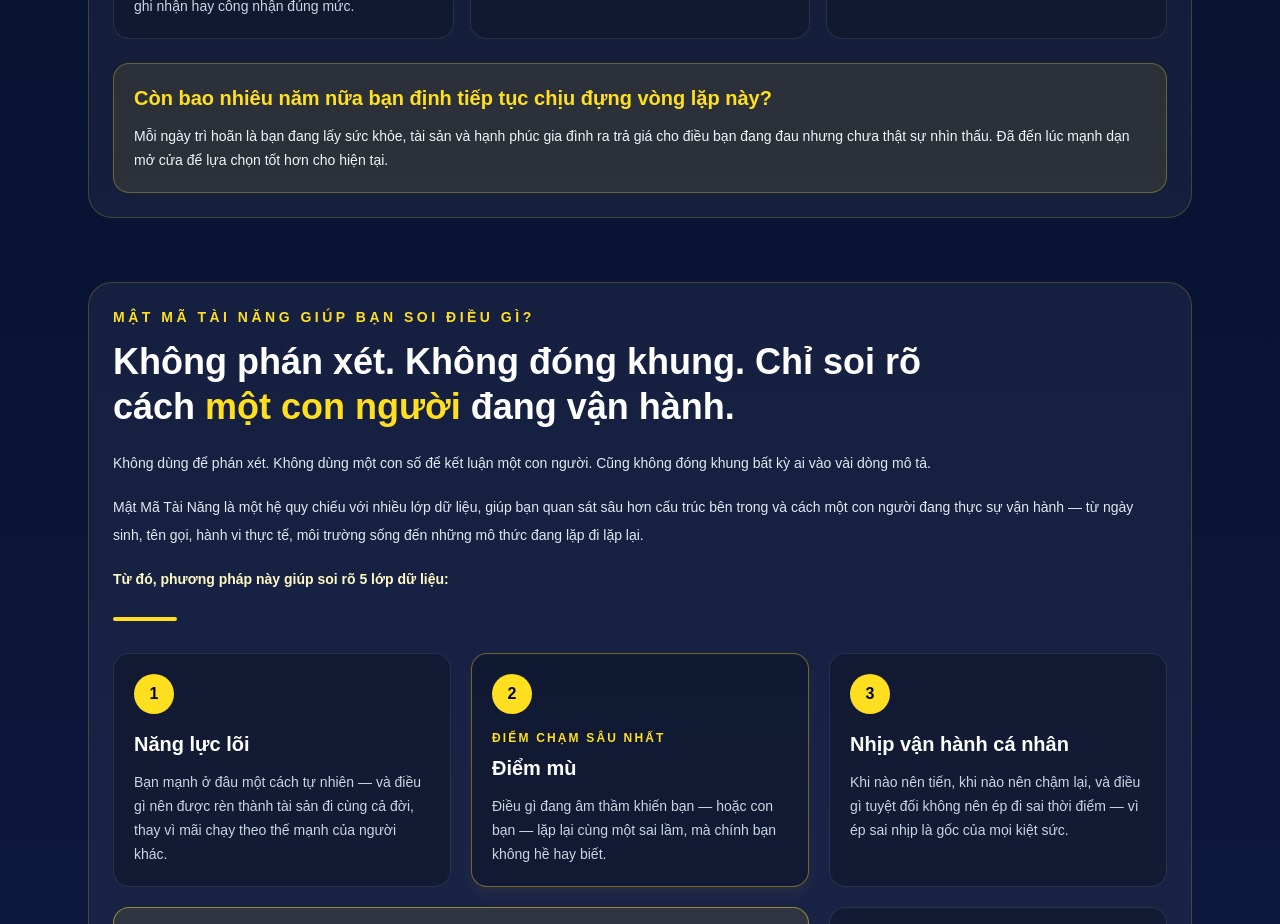
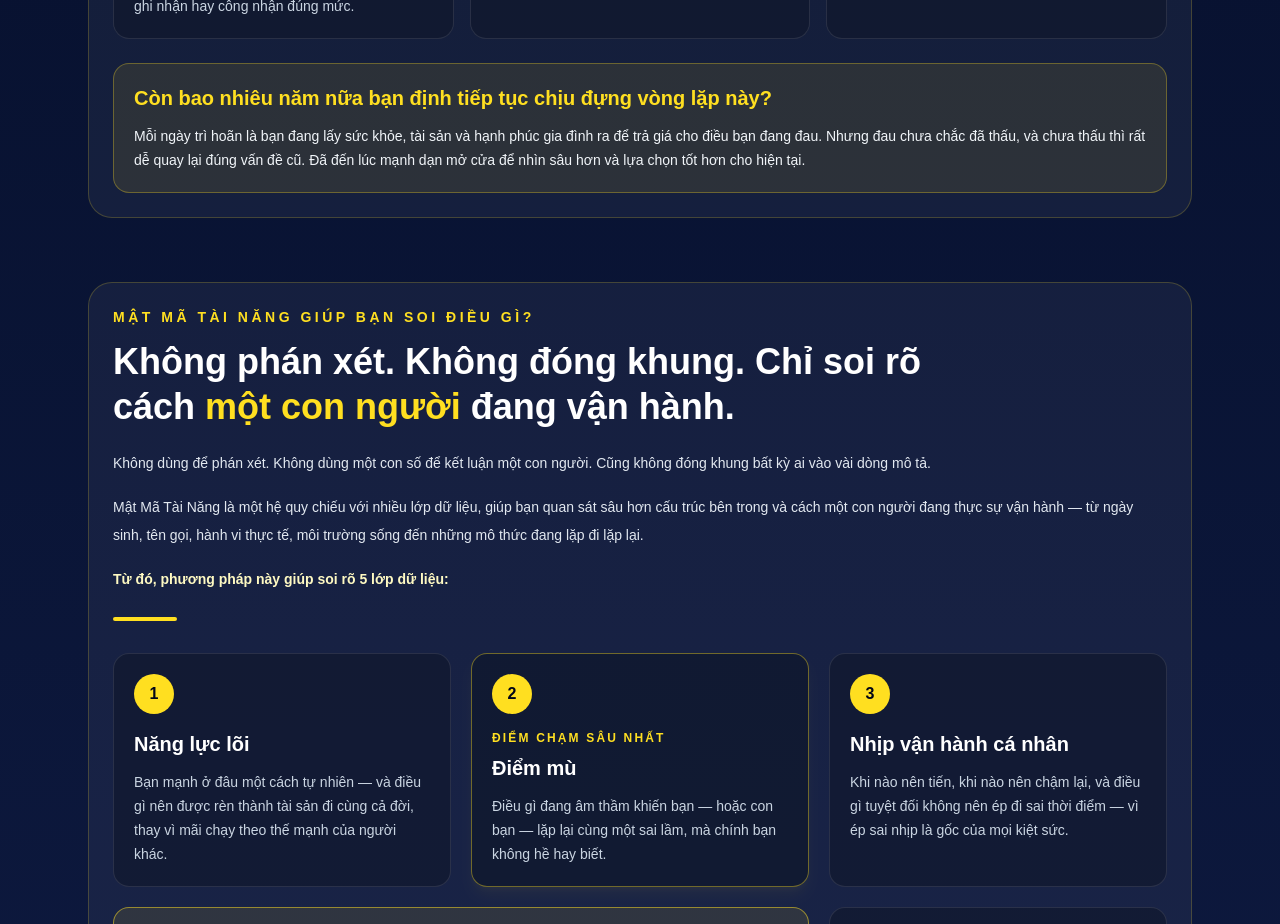
Before and after one commit to lanmatmathinhvuong-dot/mtmv, a Next.js app: page / in a window 1280 px wide. Shown: the part 2260-3184 px from the top of the page. Built offline with nearby package versions, Linux system fonts and the light colour scheme; no server answers.

Commit message:
tinh chinh noi dung module mac ket

```diff
--- a/app/page.tsx
+++ b/app/page.tsx
@@ -215,7 +215,7 @@ Một vấn đề cứ quay lại nhiều lần không hẳn là xui xẻo. Nó
       Còn bao nhiêu năm nữa bạn định tiếp tục chịu đựng vòng lặp này?
     </h3>
     <p className="mt-3 text-sm leading-6 text-slate-100">
-      Mỗi ngày trì hoãn là bạn đang lấy sức khỏe, tài sản và hạnh phúc gia đình ra trả giá cho điều bạn đang đau nhưng chưa thật sự nhìn thấu. Đã đến lúc mạnh dạn mở cửa để lựa chọn tốt hơn cho hiện tại.
+      Mỗi ngày trì hoãn là bạn đang lấy sức khỏe, tài sản và hạnh phúc gia đình ra để trả giá cho điều bạn đang đau. Nhưng đau chưa chắc đã thấu, và chưa thấu thì rất dễ quay lại đúng vấn đề cũ. Đã đến lúc mạnh dạn mở cửa để nhìn sâu hơn và lựa chọn tốt hơn cho hiện tại.
     </p>
   </div>
 </section>
```
